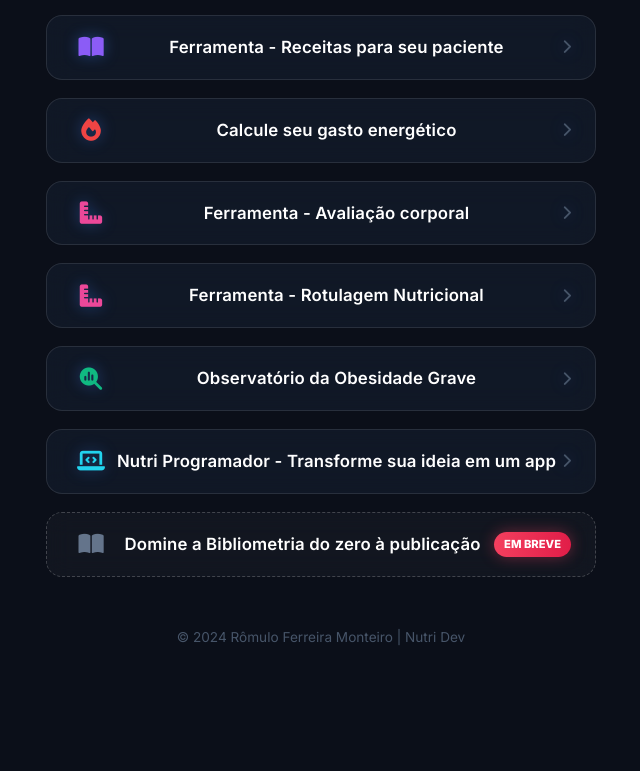
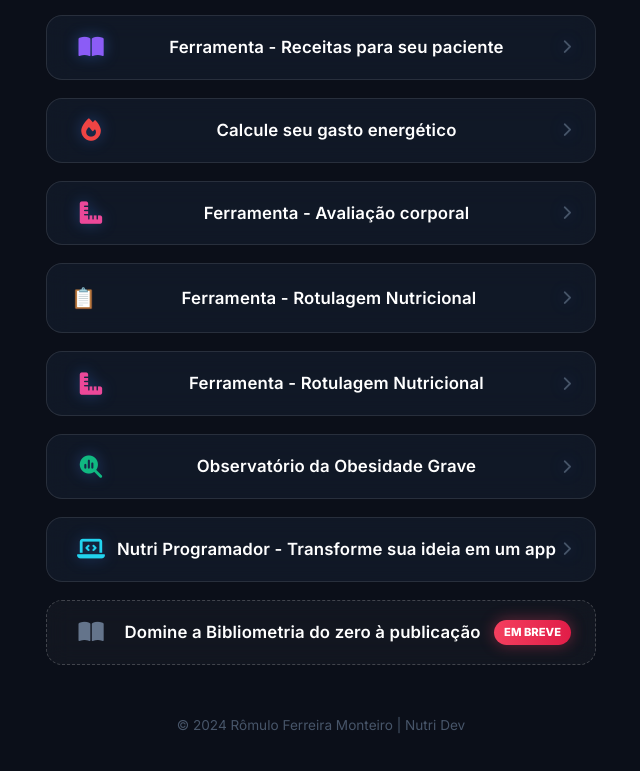
Before and after one commit to romulo-f-monteiro/perfil, a plain HTML site: page index.html in a window 1280 px wide. Shown: the part 965-1736 px from the top of the page, without its empty margins (319-959 px from the left). Before the commit the page ends 1654 px from the top, so only its background shows below. Drawn offline with Linux system fonts and the light colour scheme.

Commit message:
Update index.html

```diff
--- a/index.html
+++ b/index.html
@@ -353,7 +353,14 @@
                 <i class="fa-solid fa-chevron-right"></i>
             </a>
 
-              <!-- Botão 8 -->
+              <!-- Besse aqui estou alterando8 -->
+            <a href="https://romuloferreira-dev.github.io/rotulagem-nutricional/" target="_blank" class="link-btn">
+                <span style="font-size: 20px;">📋</span>
+                <span class="text">Ferramenta - Rotulagem Nutricional</span>
+                <i class="fa-solid fa-chevron-right"></i>
+            </a>
+
+            <!-- Botão 8 -->
             <a href="https://romuloferreira-dev.github.io/rotulagem-nutricional/" target="_blank" class="link-btn">
                 <i class="fa-solid fa-ruler-combined" style="color: #ec4899;"></i>
                 <span class="text">Ferramenta - Rotulagem Nutricional</span>
```
